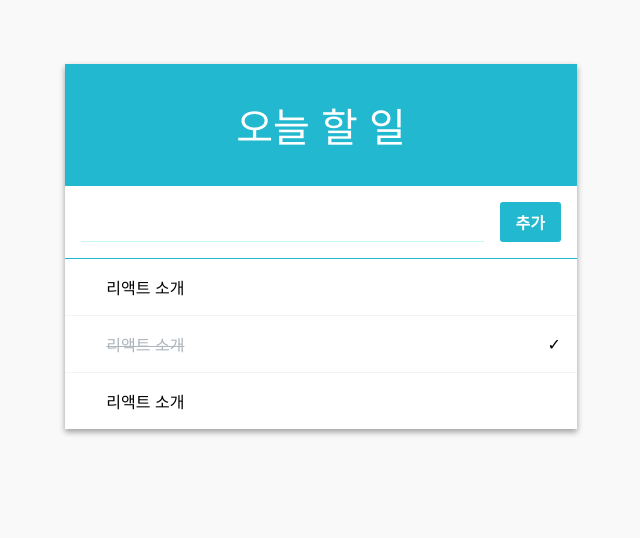
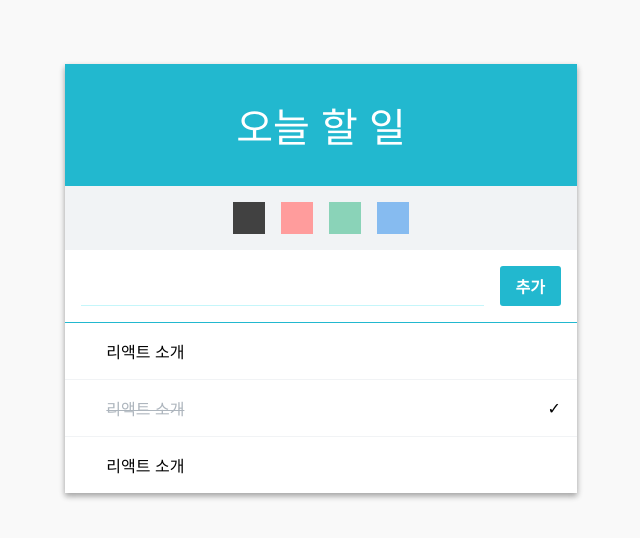
Before and after one commit to hyewonji/todolist_react, a React (Create React App) app: page / in a window 1280 px wide. Shown: the top 538 px of the page, without its empty margins (319-959 px from the left). Built offline with nearby package versions, Linux system fonts and the light colour scheme.

Commit message:
Create Palette Component

```diff
--- a/src/App.js
+++ b/src/App.js
@@ -1,5 +1,6 @@
 import React, { Component } from 'react';
 import TodoListTemplate from './components/TodoListTemplate';
+import Palette from './components/Palette';
 import Form from './components/Form';
 import TodoItemList from './components/TodoItemList';
 
@@ -13,7 +14,8 @@ class App extends Component {
       { id: 0, text: ' 리액트 소개', checked: false },
       { id: 1, text: ' 리액트 소개', checked: true },
       { id: 2, text: ' 리액트 소개', checked: false }
-    ]
+    ],
+    color: 'black'
   }
 
   handleChange = (e) => {
@@ -83,7 +85,7 @@ class App extends Component {
           onChange={handleChange}
           onCreate={handleCreate}
         />
-      )}>
+      )} palette={<Palette />}>
         <TodoItemList todos={todos} onToggle={handleToggle} onRemove={handleRemove} />
       </TodoListTemplate>
     );
--- /dev/null
+++ b/src/components/Palette.css
@@ -0,0 +1,42 @@
+.palette{
+    display: flex;
+    justify-content: center;
+}
+
+.palette > div{
+    width:2rem;
+    height: 2rem;
+    margin:0 0.5rem;
+}
+
+.black{
+    background: rgb(65, 65, 65);
+}
+
+.black:hover{
+    background: black;
+}
+
+.red{
+    background: #ff9c9c;
+}
+
+.red:hover{
+    background: #F26F6F;
+}
+
+.green{
+    background: #8ad3b8;
+}
+
+.green:hover{
+    background: #62c7a2;
+}
+
+.blue{
+    background: #86bbf0;
+}
+
+.blue:hover{
+    background: #5EA5EB;
+}
--- /dev/null
+++ b/src/components/Palette.js
@@ -0,0 +1,17 @@
+import React, { Component } from 'react';
+import './Palette.css';
+
+class Palette extends Component {
+    render() {
+        return (
+            <div className="palette" >
+                <div className="black" onClick=""></div>
+                <div className="red"></div>
+                <div className="green"></div>
+                <div className="blue"></div>
+            </div>
+        )
+    }
+}
+
+export default Palette;
--- a/src/components/TodoItem.js
+++ b/src/components/TodoItem.js
@@ -10,7 +10,6 @@ class TodoItem extends Component {
     render() {
         const { text, checked, id, onToggle, onRemove } = this.props;
 
-        console.log(id);
         return (
             <div className="todo-item" onClick={() => onToggle(id)}>
                 <div className="remove" onClick={(e) => {
--- a/src/components/TodoListTemplate.css
+++ b/src/components/TodoListTemplate.css
@@ -15,6 +15,11 @@
     color:white;
 }
 
+.palette-wrapper{
+    padding:1rem;
+    background:#F1F3F5;
+}
+
 .form-wrapper{
     padding:1rem;
     border-bottom: 1px solid #22b8cf;
--- a/src/components/TodoListTemplate.js
+++ b/src/components/TodoListTemplate.js
@@ -1,12 +1,16 @@
 import React from 'react';
 import './TodoListTemplate.css';
 
-const TodoListTemplate = ({ form, children }) => {
+
+const TodoListTemplate = ({ form, children, palette }) => {
     return (
         <main className="todo-list-template">
             <div className="title">
                 오늘 할 일
             </div>
+            <section className="palette-wrapper">
+                {palette}
+            </section>
             <section className="form-wrapper">
                 {form}
             </section>
```
Also changed, not shown: 1 other file (tests, documents, lock files or other folders).
